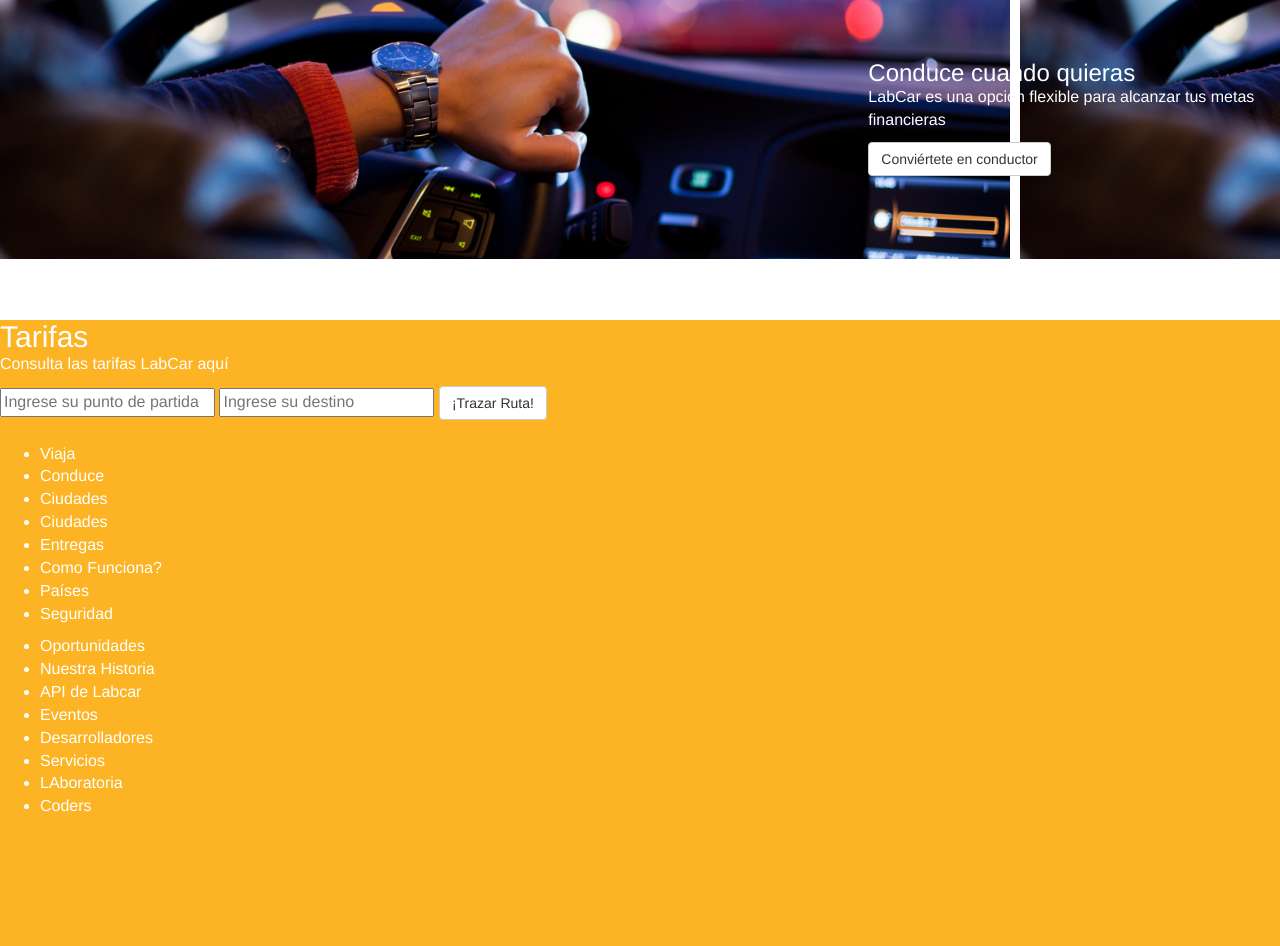
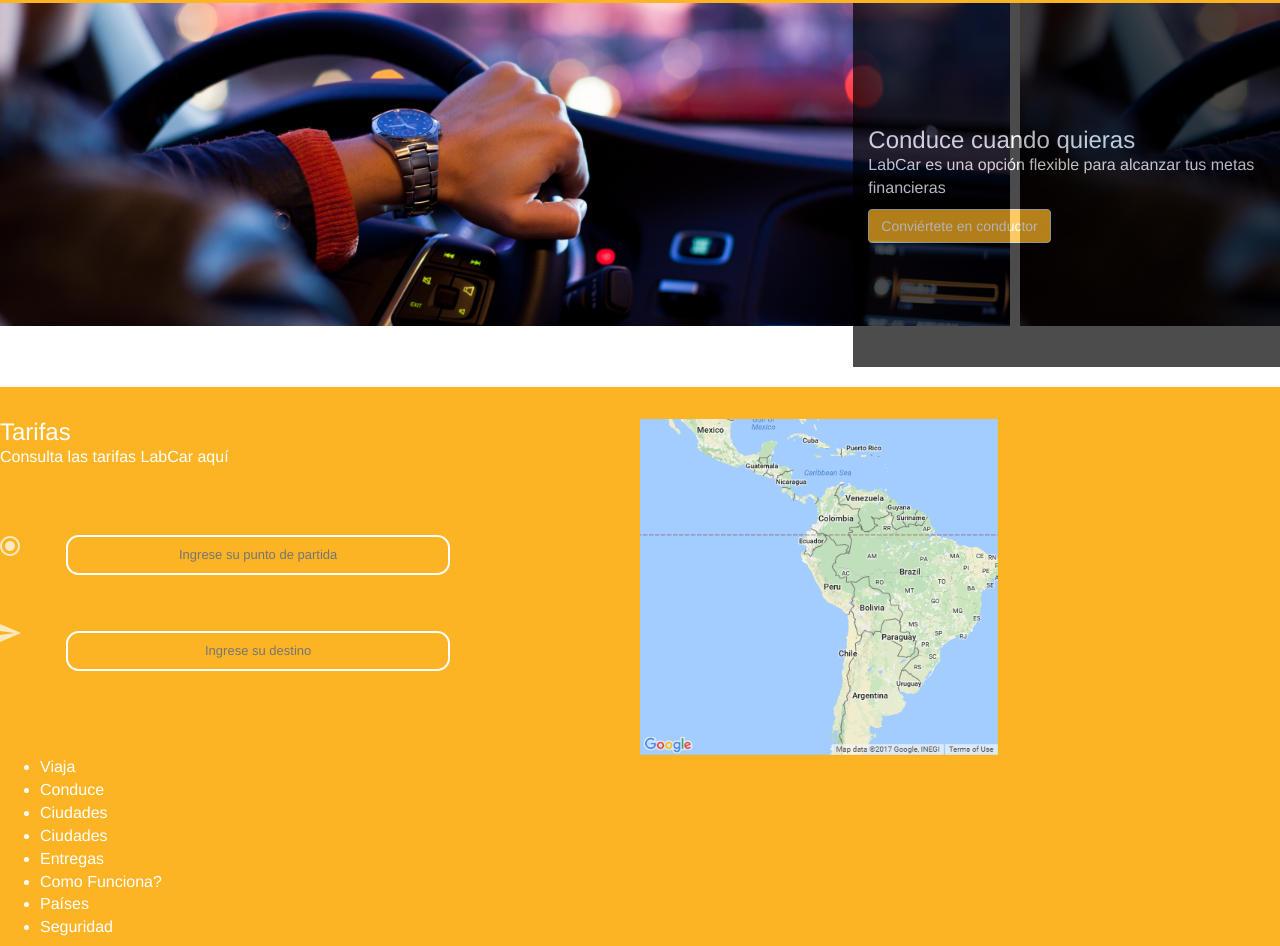
Before and after one commit to Annakluz/AnnaLuz-Sprint4, a plain HTML site: page index.html in a window 1280 px wide. Shown: the part 1220-2166 px from the top of the page. Before the commit the page ends 2048 px from the top, so only its background shows below. Drawn offline with nearby package versions, Linux system fonts and the light colour scheme.

Commit message:
seccion4

```diff
--- a/css/styles.css
+++ b/css/styles.css
@@ -52,7 +52,7 @@
 
 .recDescarga{
     display: grid;
-    grid-template-columns: 1fr 1fr 1fr;
+    grid-template-columns: 4fr 4fr 2fr;
     padding-top: 3vh;
     padding-bottom: 3vh;
 
@@ -71,11 +71,12 @@
     justify-items: center;
     padding: 2vh;
 
+
 }
 
 .textoSeccion2{
     display: grid;
-    justify-items: space-around
+    justify-items: space-around;
     font-size: 18px;
     padding-top: 3vh;
     padding-bottom: 3vh;
@@ -88,11 +89,54 @@
 .contenido3{
     background-image: url(../img/conductor.png);
     height: 48vh;
+
 }
 
 .recCuandoquieras{
     padding-bottom: 15.5vh;
     padding-top: 15.5vh;
+    background-color: black;
+    opacity: .7;
+    color: white;
 
 
 }
+
+.amarilloboton{
+    background-color: #FCB425;
+    color:white;
+}
+
+.contenido4{
+    margin-top:4vh;
+}
+
+.rectTarifas{
+
+}
+
+.inputsLab{
+    margin-top: 7vh;
+    border-radius: 1vw;
+    background-color: #FCB425;
+    border: white solid .3vh;
+    color: white;
+    text-align: center;
+    font-size: 13px;
+    width: 30vw;
+    height: 5vh;
+
+}
+
+.inputs{
+    margin-left:  1vw;
+}
+
+.avion{
+    margin-top: 8vh;
+
+}
+
+.circulo{
+    margin-top: 7vh
+}
--- a/index.html
+++ b/index.html
@@ -87,21 +87,46 @@
                 <div class="recCuandoquieras col-md-4">
                     <h3 class="titulo">Conduce cuando quieras</h3>
                     <p class="texto">LabCar es una opción flexible para alcanzar tus metas financieras</p>
-                    <button class="boton btn btn-default">Conviértete en conductor </button>
+                    <button class="boton btn btn-default amarilloboton">Conviértete en conductor </button>
                 </div>
             </section>
-            <section class="contenido">
-                <div class="recTarifas">
-                    <h2 class="titulo">Tarifas</h2>
+
+            <!--SECCION4!!!!-->
+            <section class="contenido4">
+                <div class="recTarifas col-md-6">
+                    <div class="row">
+                        <h3 class="titulo">Tarifas</h3>
+                    </div>
+                    <div class="row">
                         <p class="texto">Consulta las tarifas LabCar aquí</p>
+                    </div>
+                    <div class="row">
+                        <div class="col-md-1">
+                            <div class="row circulo">
+                                <img  src="img/shape.png" alt="">
+                            </div>
+                            <div class="row avion">
+                                <img  src="img/shape2.png" alt="">
+                            </div>
+                        </div>
+                        <div class="col-md-10">
+                            <div class="row">
                                 <form action="">
-                        <input type="text" placeholder="Ingrese su punto de partida">
-                        <input type="text" placeholder="Ingrese su destino">
-                        <button class="btn btn-default">¡Trazar Ruta!</button>
+                                   <div class="row inputs">
+                                    <input type="text" placeholder="Ingrese su punto de partida" class="inputsLab" >
+                                    </div>
+                                    <div class="row inputs ">
+                                    <input type="text" placeholder="Ingrese su destino" class="inputsLab">
+                                    </div>
                                 </form>
                             </div>
+                        </div>
+
+
+                    </div>
+                </div>
                 <div class="rectMap">
-                    <img src="" alt="">
+                    <img src="img/mapa.png" alt="">
                 </div>
             </section>
             <footer class="contenedorFoot">
```
Also changed, not shown: img/mapa.png (added). Lines whose indentation alone changed are shown as unchanged.
